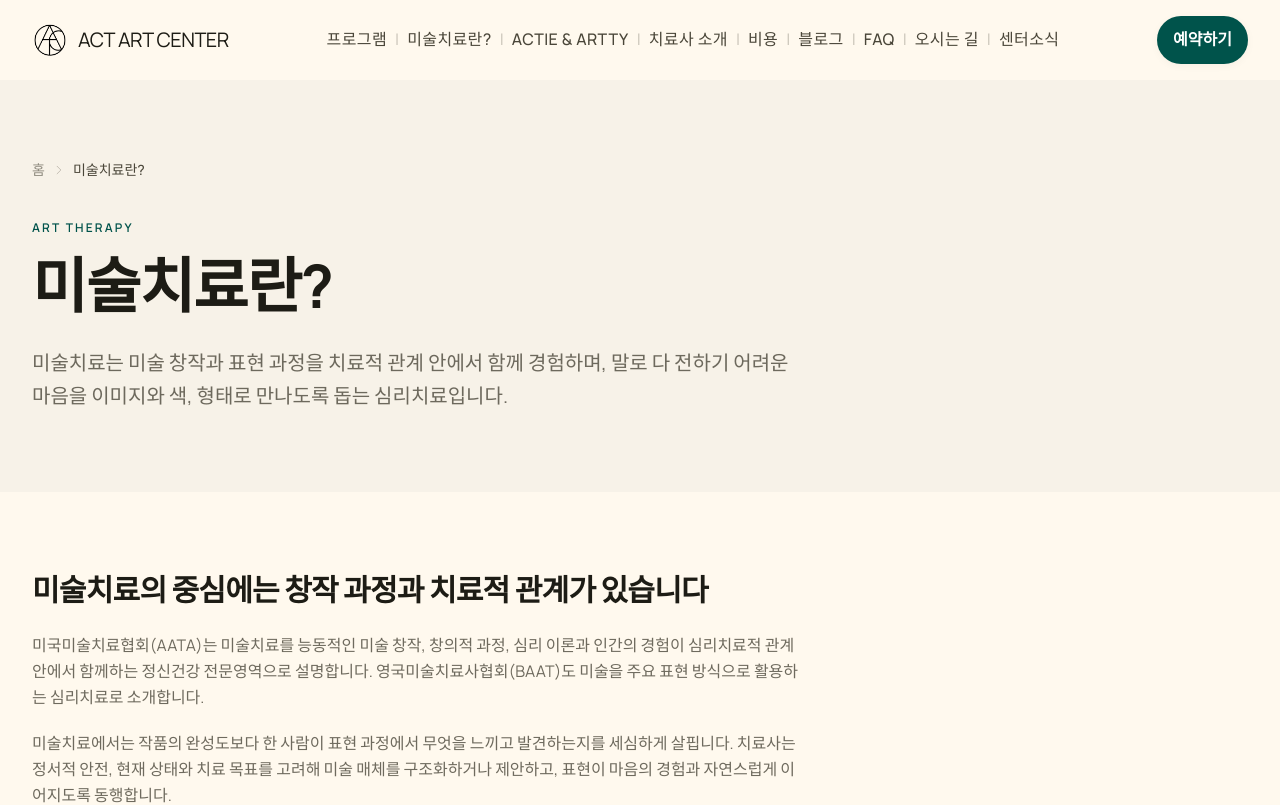
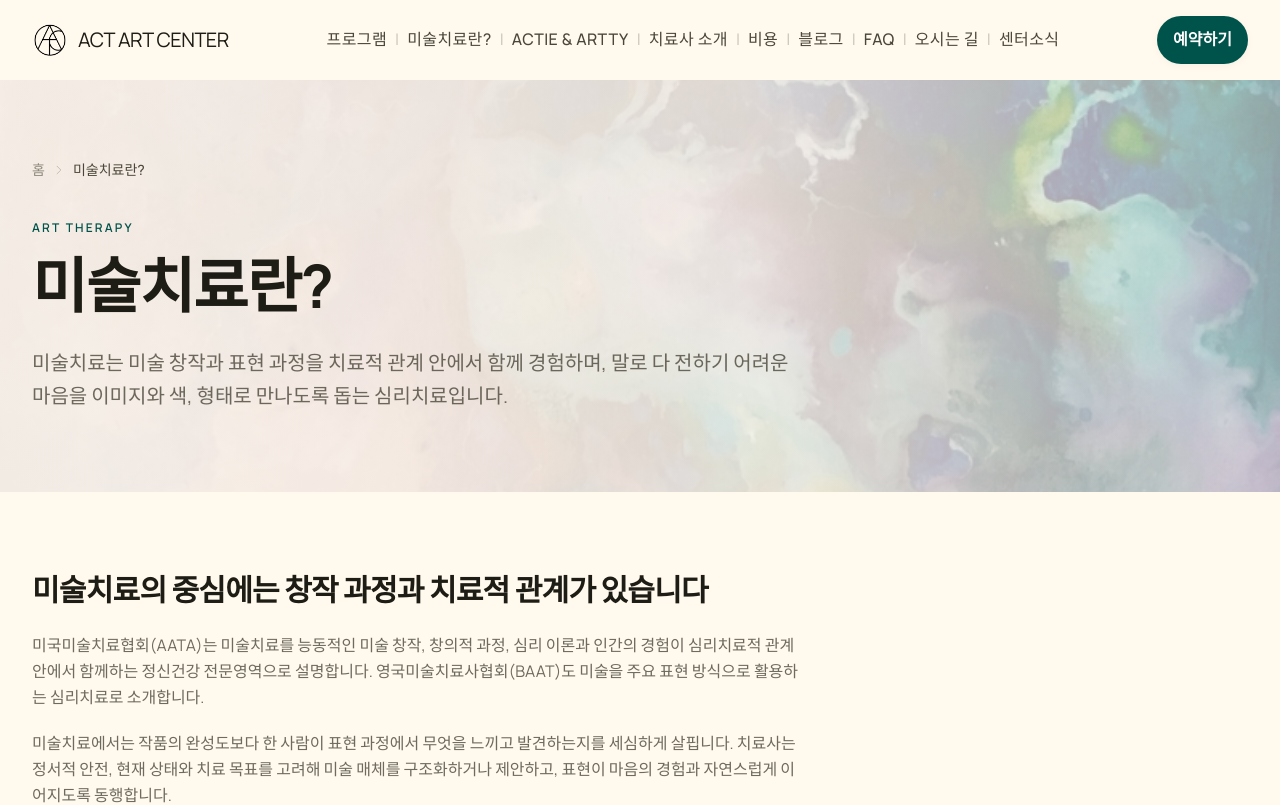
Before and after one commit to act-art-center/actartcenter.com, a Next.js app: page /art-therapy in a window 1280 px wide. Shown: the top 805 px of the page. Built offline with nearby package versions, Linux system fonts and the light colour scheme.

Commit message:
feat: add watercolor art therapy hero

```diff
--- /dev/null
+++ b/public/images/art-therapy/watercolor-bloom-cc0.source.md
@@ -0,0 +1,11 @@
+# Watercolor bloom background — source and license
+
+- Usage: `/art-therapy` hero background
+- Title: Photo image background texture aesthetic
+- Provider: Rawpixel (discovered through Openverse)
+- Openverse record: https://openverse.org/image/d46d3062-b4e1-4dcb-8d81-87d82c528666
+- Rawpixel source: https://www.rawpixel.com/image/5924445/photo-image-background-texture-aesthetic
+- License: CC0 1.0 Universal (public-domain dedication)
+- License URL: https://creativecommons.org/publicdomain/zero/1.0/
+- Original dimensions reported by Openverse: 2273 × 2916
+- Local web asset: `watercolor-bloom-cc0.webp` (798 × 1024 optimized preview)
--- a/src/app/art-therapy/page.tsx
+++ b/src/app/art-therapy/page.tsx
@@ -1,4 +1,5 @@
 import type { Metadata } from "next";
+import Image from "next/image";
 import Link from "next/link";
 import { Breadcrumbs } from "@/components/shared/Breadcrumbs";
 import { Container } from "@/components/shared/Container";
@@ -134,8 +135,21 @@ export default function ArtTherapyPage() {
     <>
       <JsonLd data={pageSchema} />
 
-      <header className="bg-cream py-14 lg:py-20">
-        <Container>
+      <header className="relative isolate overflow-hidden bg-cream py-14 lg:py-20">
+        <Image
+          src="/images/art-therapy/watercolor-bloom-cc0.webp"
+          alt=""
+          fill
+          priority
+          sizes="100vw"
+          aria-hidden="true"
+          className="-z-20 object-cover object-[58%_48%] sm:object-center"
+        />
+        <div
+          aria-hidden="true"
+          className="absolute inset-0 -z-10 bg-[linear-gradient(90deg,rgba(247,242,232,0.94)_0%,rgba(247,242,232,0.88)_62%,rgba(247,242,232,0.72)_100%)] sm:bg-[linear-gradient(90deg,rgba(247,242,232,0.96)_0%,rgba(247,242,232,0.88)_58%,rgba(247,242,232,0.58)_100%)]"
+        />
+        <Container className="relative">
           <Breadcrumbs
             items={[
               { name: "홈", href: "/" },
```
Also changed, not shown: public/images/art-therapy/watercolor-bloom-cc0.webp (added).
